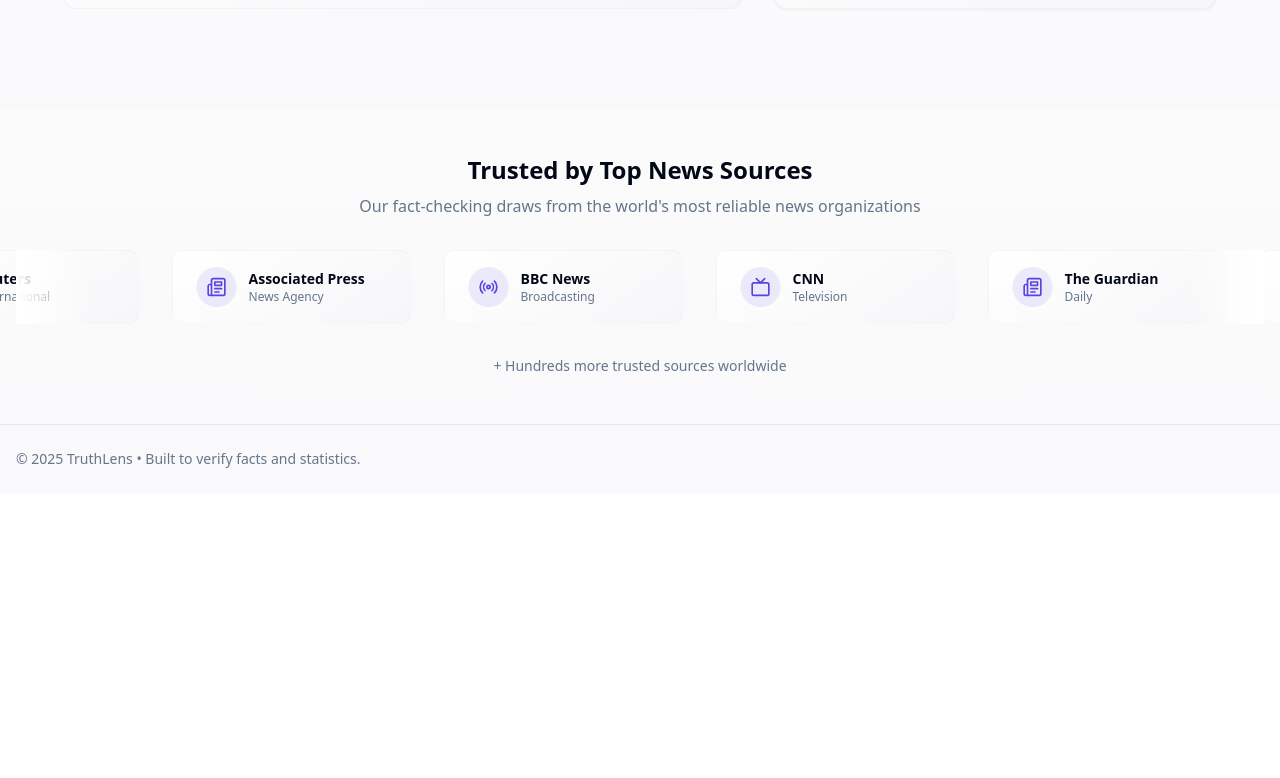
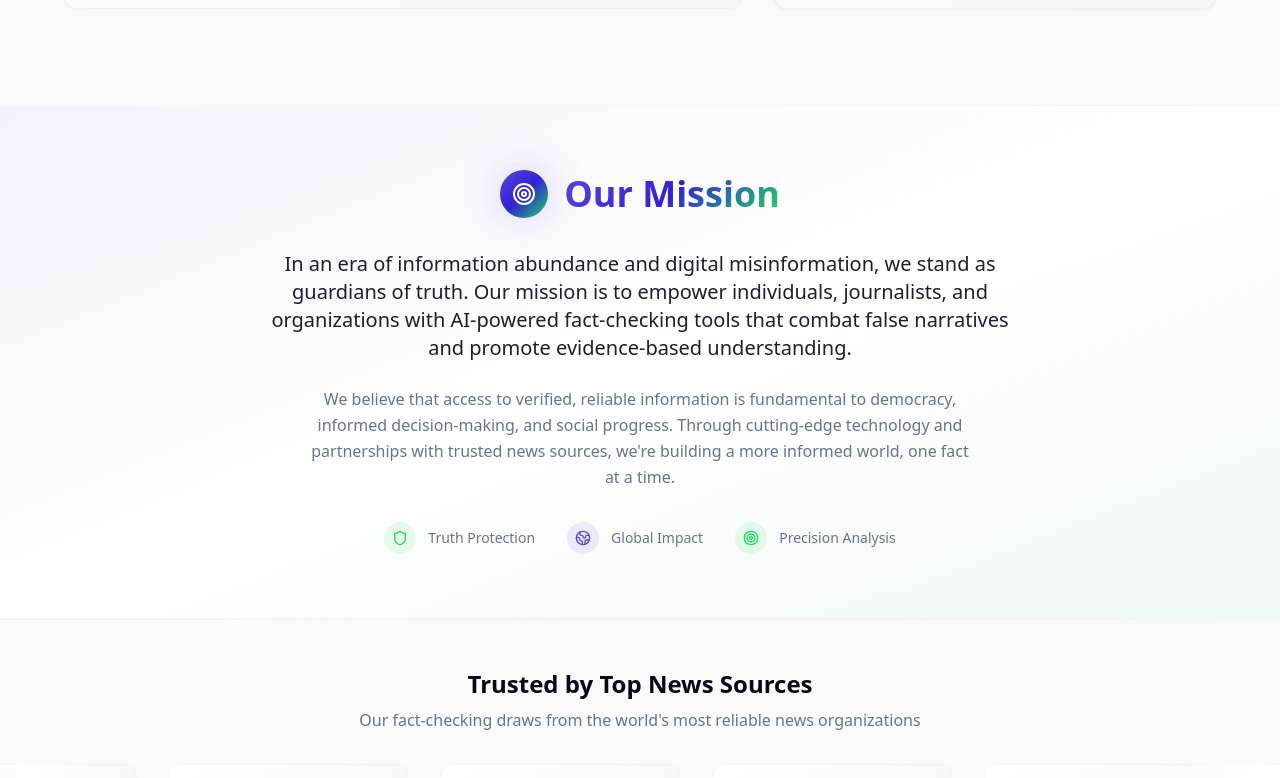
Before and after one commit to abdulmoizasis-cpu/truth-lens-interactive, a React (Vite) app: page / in a window 1280 px wide. Shown: the part 702-1480 px from the top of the page. Before the commit the page ends 1195 px from the top, so only its background shows below. Built offline with nearby package versions, Linux system fonts and the light colour scheme.

Commit message:
Add Mission Section
Add a section below the main content to display the mission statement.

```diff
--- /dev/null
+++ b/src/components/Mission.tsx
@@ -0,0 +1,57 @@
+import { Target, Shield, Globe2 } from "lucide-react";
+
+export const Mission = () => {
+  return (
+    <section className="py-16 bg-gradient-to-br from-primary/5 via-background to-accent/5 border-y border-border/30">
+      <div className="container mx-auto px-4">
+        <div className="max-w-4xl mx-auto text-center space-y-8">
+          <div className="flex items-center justify-center gap-4 mb-6">
+            <div className="w-12 h-12 rounded-full bg-hero flex items-center justify-center glow-primary">
+              <Target className="h-6 w-6 text-white" />
+            </div>
+            <h2 className="text-3xl md:text-4xl font-bold bg-hero bg-clip-text text-transparent">
+              Our Mission
+            </h2>
+          </div>
+
+          <div className="space-y-6">
+            <p className="text-lg md:text-xl leading-relaxed text-foreground/90 max-w-3xl mx-auto">
+              In an era of information abundance and digital misinformation, we stand as guardians of truth.
+              Our mission is to empower individuals, journalists, and organizations with AI-powered fact-checking
+              tools that combat false narratives and promote evidence-based understanding.
+            </p>
+
+            <p className="text-base leading-relaxed text-muted-foreground max-w-2xl mx-auto">
+              We believe that access to verified, reliable information is fundamental to democracy, informed decision-making,
+              and social progress. Through cutting-edge technology and partnerships with trusted news sources,
+              we're building a more informed world, one fact at a time.
+            </p>
+          </div>
+
+          <div className="flex items-center justify-center gap-8 mt-12">
+            <div className="flex items-center gap-3 text-sm">
+              <div className="w-8 h-8 rounded-full bg-success/10 flex items-center justify-center">
+                <Shield className="h-4 w-4 text-success" />
+              </div>
+              <span className="text-muted-foreground">Truth Protection</span>
+            </div>
+            <div className="flex items-center gap-3 text-sm">
+              <div className="w-8 h-8 rounded-full bg-primary/10 flex items-center justify-center">
+                <Globe2 className="h-4 w-4 text-primary" />
+              </div>
+              <span className="text-muted-foreground">Global Impact</span>
+            </div>
+            <div className="flex items-center gap-3 text-sm">
+              <div className="w-8 h-8 rounded-full bg-accent/10 flex items-center justify-center">
+                <Target className="h-4 w-4 text-accent" />
+              </div>
+              <span className="text-muted-foreground">Precision Analysis</span>
+            </div>
+          </div>
+        </div>
+      </div>
+    </section>
+  );
+};
+
+export default Mission;
--- a/src/pages/Index.tsx
+++ b/src/pages/Index.tsx
@@ -5,6 +5,7 @@ import { FactCheckForm, FactCheckFormValues } from "@/components/factcheck/FactC
 import ProgressSteps, { Step } from "@/components/factcheck/ProgressSteps";
 import FactCheckResult, { FactCheckData, Verdict } from "@/components/factcheck/FactCheckResult";
 import SEOHead from "@/components/SEOHead";
+import Mission from "@/components/Mission";
 import VerifiedSources from "@/components/VerifiedSources";
 import { ShieldCheck, AlertTriangle, HelpCircle } from "lucide-react";
 
@@ -178,6 +179,8 @@ const Index = () => {
           </div>
         </section>
 
+        <Mission />
+
         <VerifiedSources />
       </main>
 
```
